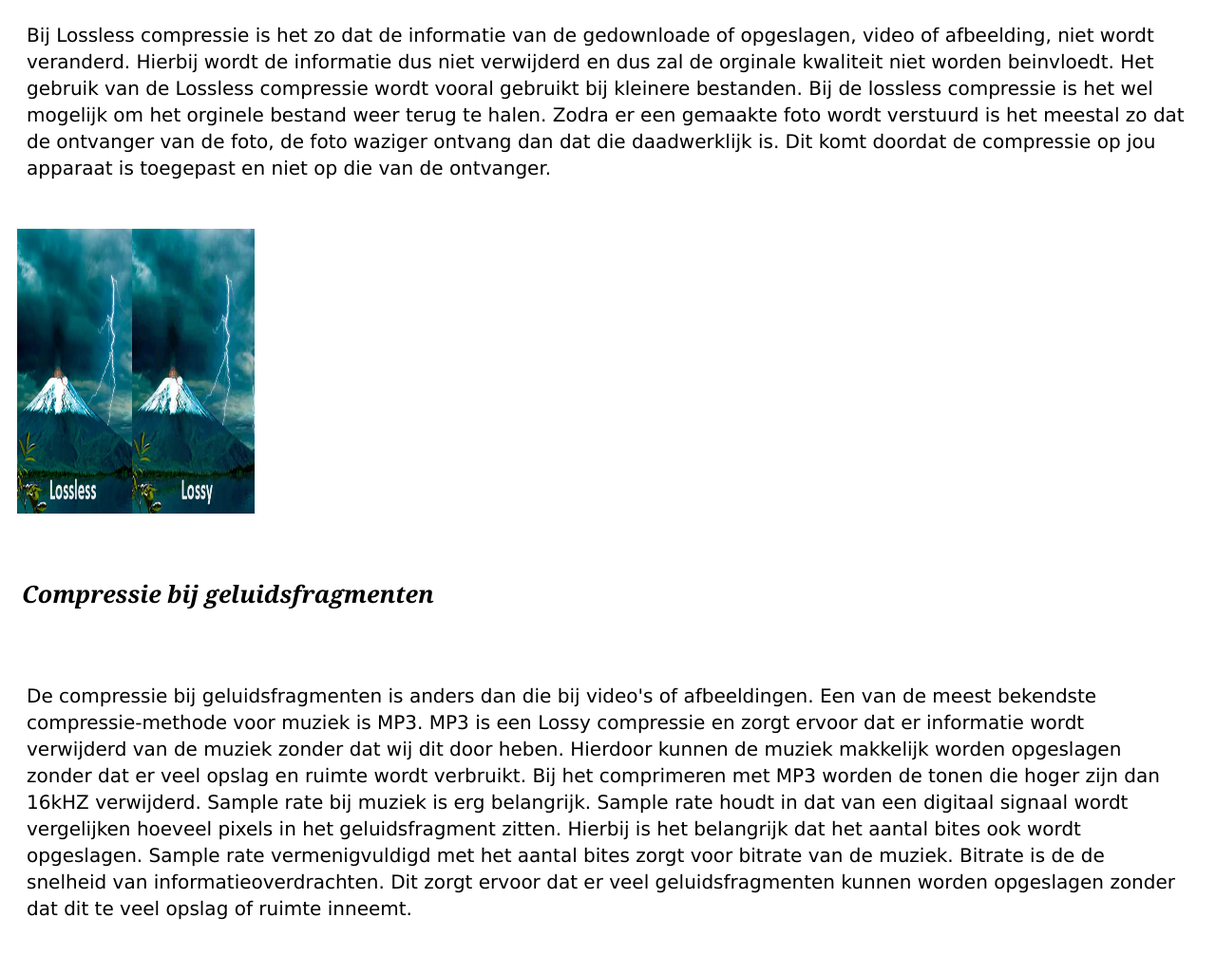
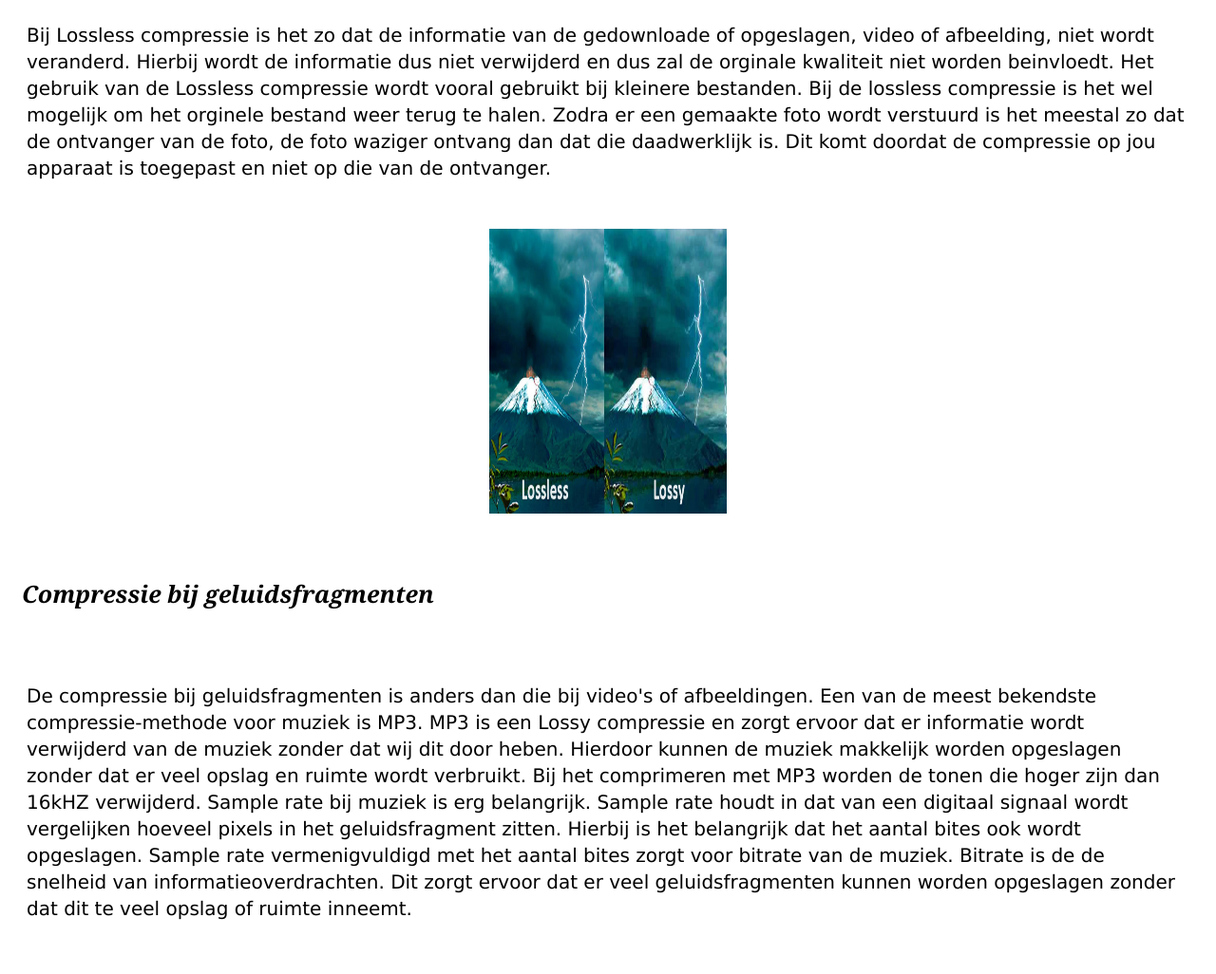
Before and after one commit to AmiraVlc/AmiraVlc.github.io, a plain HTML site: page compressie.html in a window 1280 px wide. Shown: the part 997-2023 px from the top of the page at 95% size. Drawn offline with Linux system fonts and the light colour scheme.

Commit message:
mxsjfvwb

```diff
--- a/opmaak.css
+++ b/opmaak.css
@@ -144,5 +144,8 @@ img {
     border-width: 10px;
     border-color: rgb(255, 255, 255);
     display:block;
-    margin;0 auto;
+    margin-top: 0px;
+    margin-right: auto;
+    margin-bottom: 0px;
+    margin-left: auto;
 }
```
